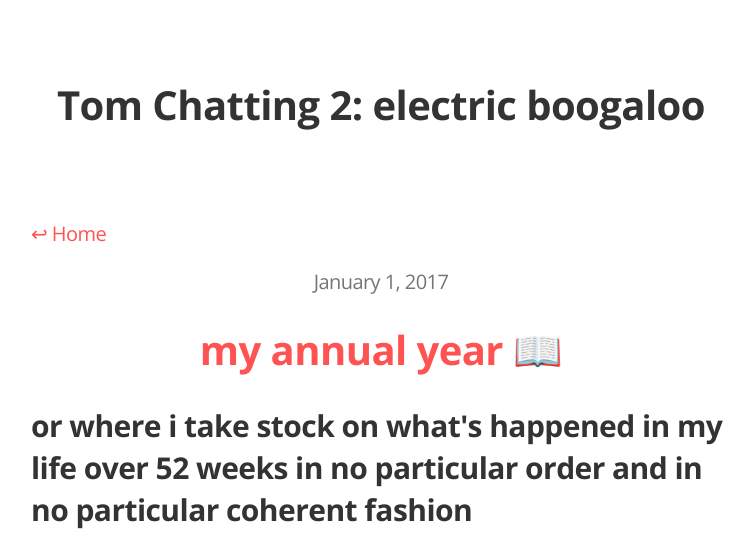
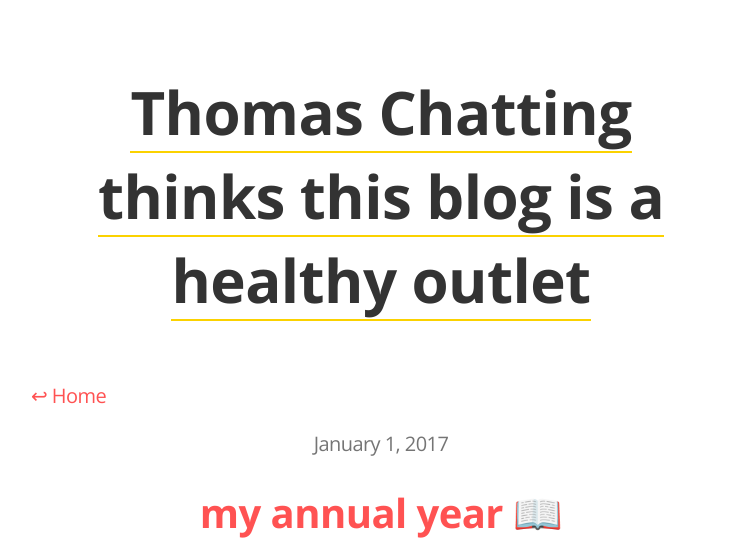
Before and after one commit to tomchatting/tomchatting.github.io, a Jekyll site: the page built from _posts/2017-01-01-my-annual-year.markdown, in a window 1280 px wide. Shown: the top 556 px of the page, without its empty margins (259-1013 px from the left). Built offline with Jekyll 4.4.1, drawn with Linux system fonts in a browser that asks for light colours; some of the changed text lies outside the part shown; grey boxes are pictures that could not be loaded.

Commit message:
Header change
- removed random tags for now

```diff
--- a/_layouts/default.html
+++ b/_layouts/default.html
@@ -10,11 +10,11 @@
 <link rel=stylesheet href=/static/syntax.css>
 <script src=/static/tagline.js></script>
 
+<div class=wrapper>
+
 <header>
-  <h1>Tom Chatting<span id=random-tag></span></h1>
+  <h1><span>Thomas Chatting thinks this blog is a healthy outlet</span></h1>
 </header>
-
-<div class=wrapper>
 
 {{ content }}
 
--- a/static/main.css
+++ b/static/main.css
@@ -7,9 +7,10 @@ a, a:visited { text-decoration: none; color: #ff5252; }
 a:hover { color: #fff; background: #ff5252; }
 article h1, h2#year { color: #ff5252; text-align: center; }
 
-header { padding-top: 50px; padding-bottom: 10px; /*background: url(http://i.imgur.com/VYyW6ES.jpg);*/ }
-header, footer { text-align: center; }
-header img { border-radius: 100% }
+header, footer { text-align: left; }
+header {  }
+header h1 { display: inline-block; text-align: center; font-size: 3em; }
+header h1 span { background-position: 0 80px; background-size: 3px 3px; background-image: linear-gradient(#fbd200,#fbd200); text-decoration: none; background-repeat: repeat-x;  }
 footer nav ul { list-style: none; padding: 0; }
 footer nav li { display: inline-block; }
 footer nav li:not(:last-child):after { content: ',' }
```
Also changed, not shown: _posts/2017-08-30-you-should-watch-the-digimon-movie.markdown (added, +11 -0 lines).
